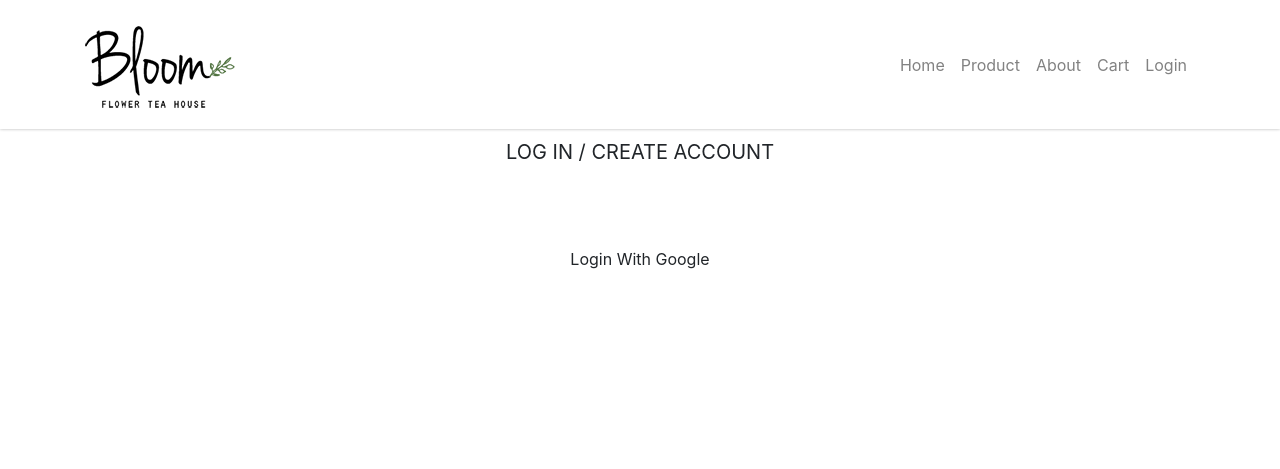
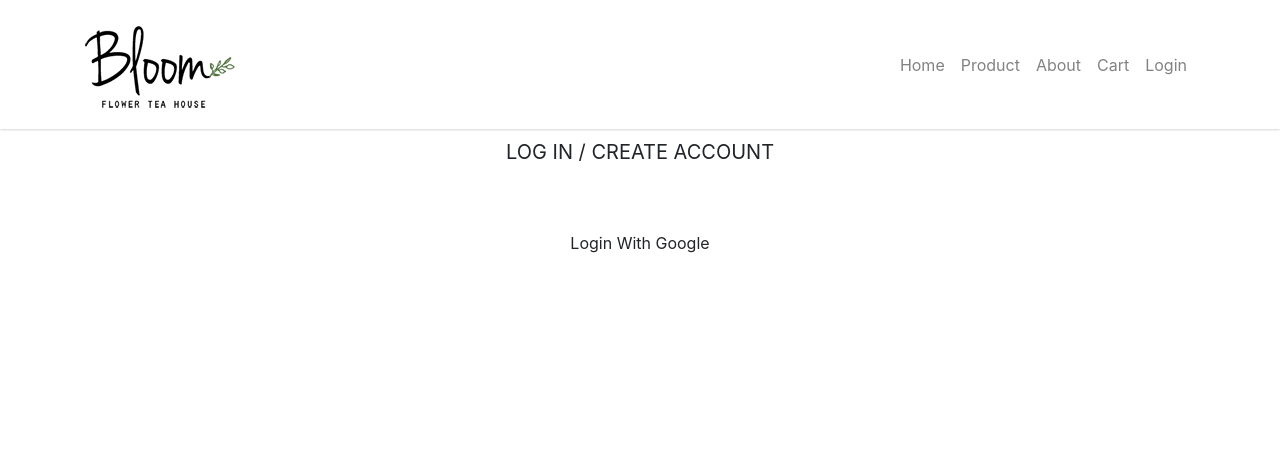
Before and after one commit to BloomBCIT/bloom_website, a PHP site: page /login.html in a window 1280 px wide. Shown: the top 469 px of the page. Run offline with PHP 8.4, Linux system fonts and the light colour scheme; some libraries are stand-ins or nearby versions.

Commit message:
sda
asdasd

```diff
--- a/css/style.css
+++ b/css/style.css
@@ -82,13 +82,16 @@
 }
 
 #loginCard{
-    width:80%;
-    position:absolute;
-    left:0;
-    right:0;
+    width:50%;
     margin:auto;
 
 }
+
+#loginform{
+    width:300px;
+    margin:auto;
+}
+
 
 #signoutDiv{
     width:30%;
@@ -96,8 +99,6 @@
 }
 
 #loginform{
-    position:absolute;
-    left:0;
-    right:0;
+    width:300px;
     margin:auto;
 }
```
